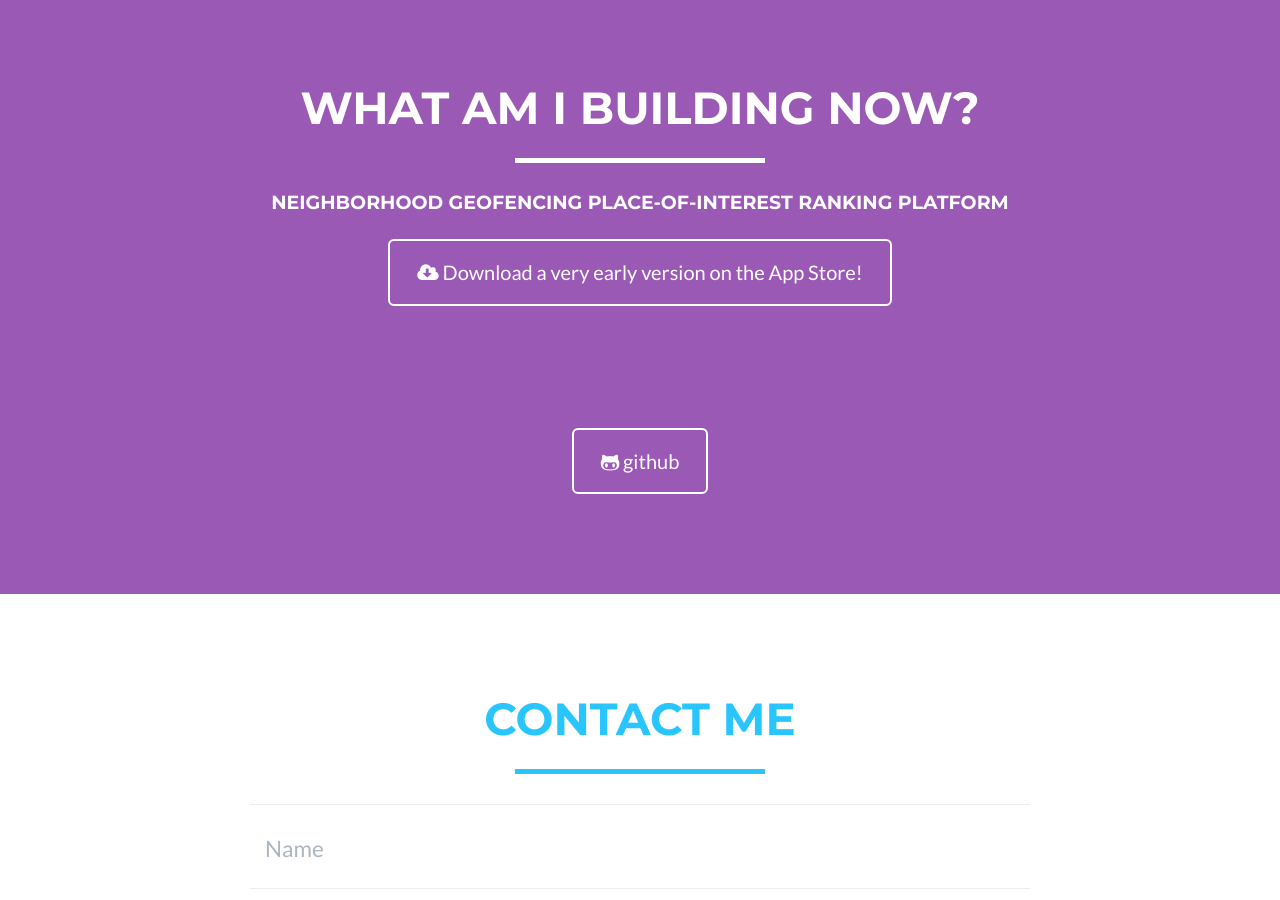
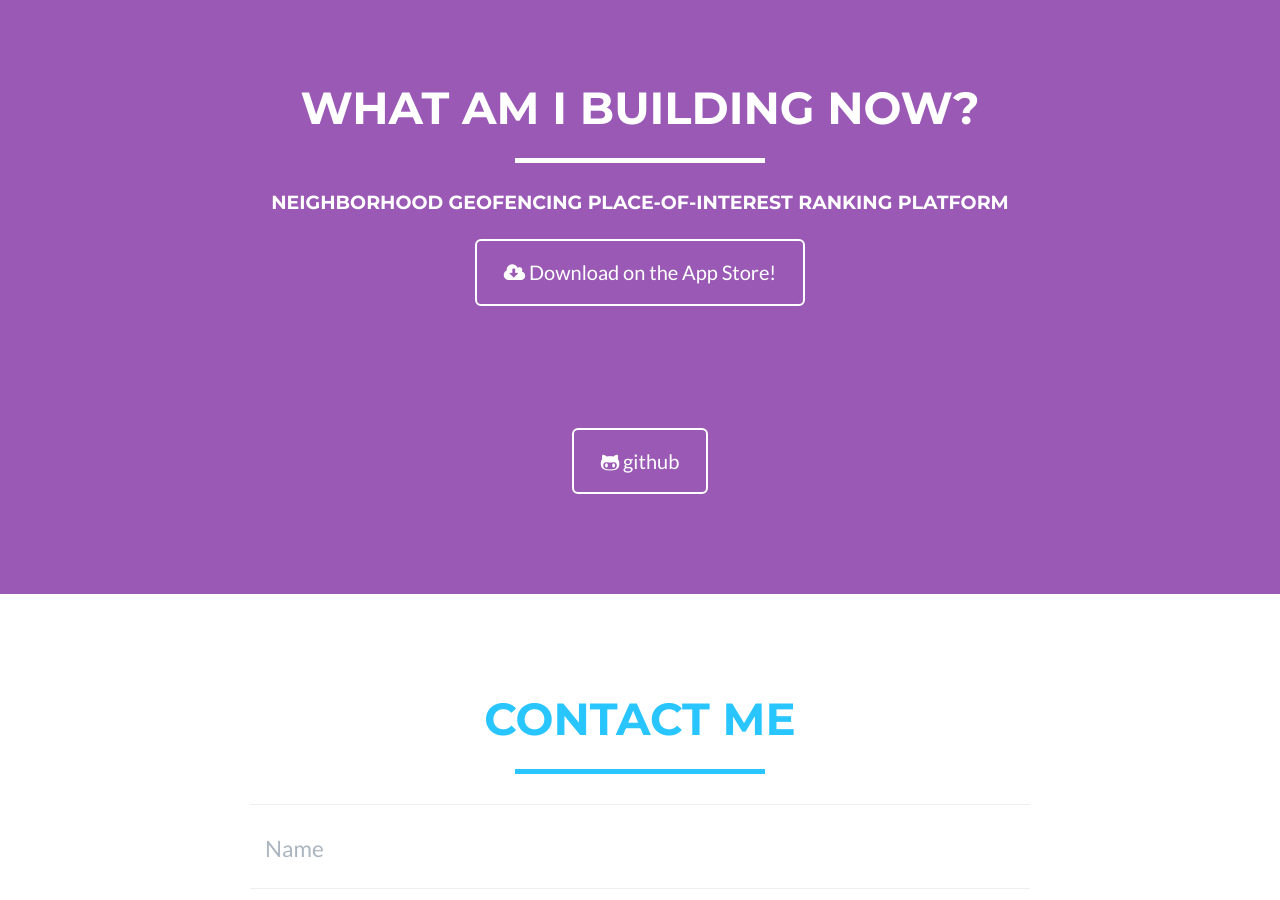
Before and after one commit to andrewcar/andrewcar.github.io, a Jekyll site: the page built from index.html, in a window 1280 px wide and 900 px high, scrolled down 2030 px. Built offline with Jekyll 4.4.1, drawn with Linux system fonts in a browser that asks for light colours.

Commit message:
Update about.html

```diff
--- a/_includes/about.html
+++ b/_includes/about.html
@@ -43,7 +43,7 @@
                     <h4>neighborhood geofencing place-of-interest ranking platform</h4>
                 </div>
                      <a href="https://itunes.apple.com/us/app/hoods-neighborhood-map-for/id1064326860?ls=1&mt=8" class="btn btn-lg btn-outline">
-                     <i class="fa fa-cloud-download"></i> Download a very early version on the App Store!
+                     <i class="fa fa-cloud-download"></i> Download on the App Store!
                      </a>
                 <br>
                 <br>
```
